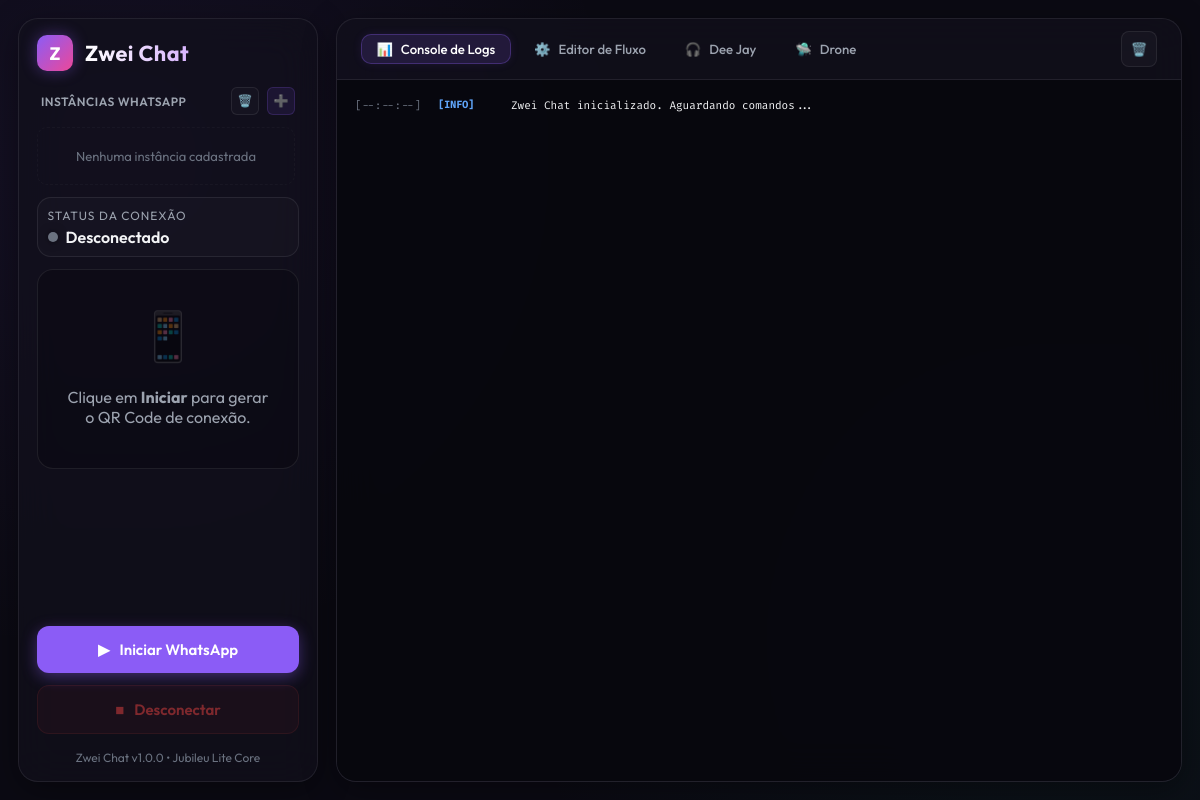
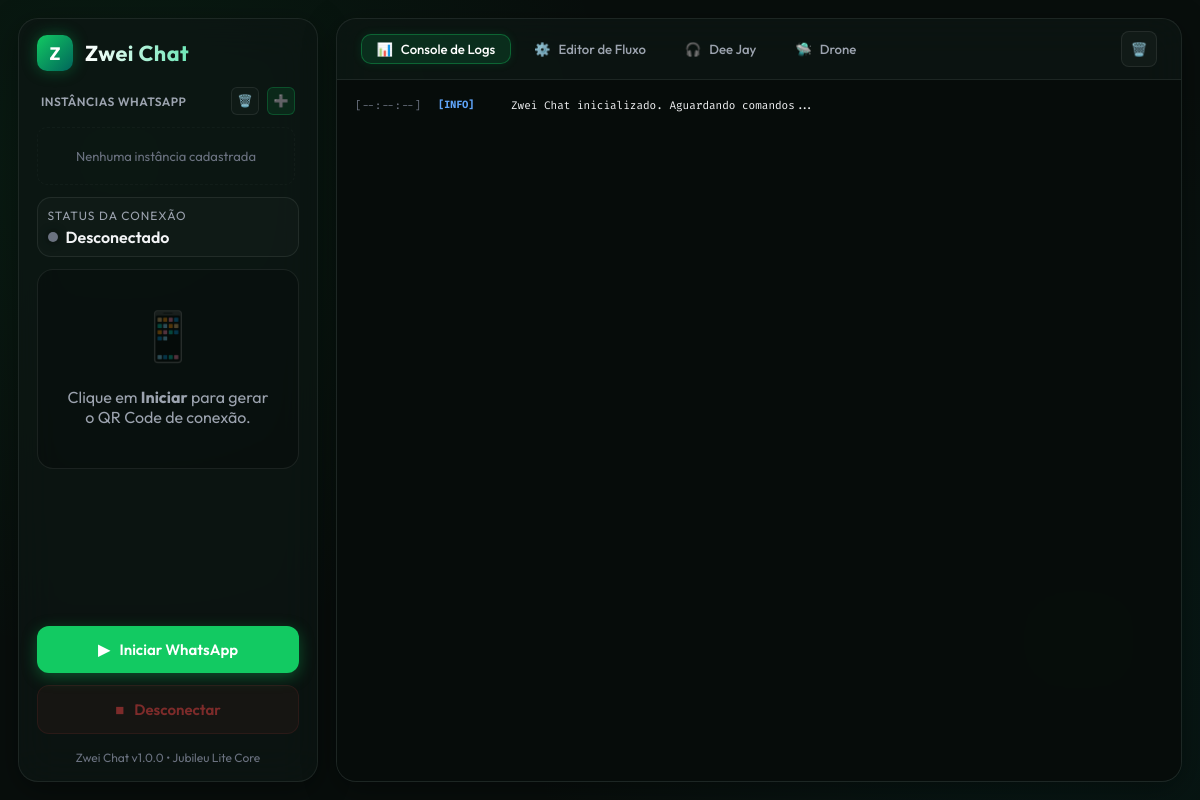
Before and after one commit to ItMeMario/Jubileu, an Electron app: page Zwei Chat/renderer/html/index.html in a window 1200 px wide. Drawn offline with Linux system fonts and the light colour scheme; no server answers.

Commit message:
style(ui): atualizar paleta de cores para combinar com a logo oficial do Zwei Chat
- Substituição dos tons roxos pelas cores oficiais extraídas do ícone oficial (verde esmeralda #12CA62, menta #22E077 e teal #00655B)
- Atualização das variáveis :root globais (--primary, --primary-hover, --primary-glow, --border-glow, fundos e painéis)
- Atualização visual da Sidebar, logo, título da marca, botões de ação e abas ativas

```diff
--- a/Zwei Chat/renderer/css/index.css
+++ b/Zwei Chat/renderer/css/index.css
@@ -2,15 +2,15 @@
 @import url('https://fonts.googleapis.com/css2?family=Fira+Code:wght@400;500&family=Outfit:wght@300;400;500;600;700&display=swap');
 
 :root {
-  --bg-main: #0B0A13;
-  --bg-panel: rgba(18, 17, 28, 0.7);
+  --bg-main: #080E0C;
+  --bg-panel: rgba(13, 22, 19, 0.75);
   --border-color: rgba(255, 255, 255, 0.08);
-  --border-glow: rgba(139, 92, 246, 0.2);
+  --border-glow: rgba(18, 202, 98, 0.2);
 
   /* Palette */
-  --primary: #8B5CF6;
-  --primary-hover: #A78BFA;
-  --primary-glow: rgba(139, 92, 246, 0.4);
+  --primary: #12CA62;
+  --primary-hover: #22E077;
+  --primary-glow: rgba(18, 202, 98, 0.35);
 
   --success: #10B981;
   --success-glow: rgba(16, 185, 129, 0.3);
@@ -25,7 +25,7 @@
   --text-muted: #9CA3AF;
   --text-dark: #6B7280;
 
-  --terminal-bg: rgba(7, 6, 12, 0.85);
+  --terminal-bg: rgba(6, 12, 10, 0.85);
 }
 
 * {
@@ -38,8 +38,8 @@ body {
   font-family: 'Outfit', sans-serif;
   background-color: var(--bg-main);
   background-image:
-    radial-gradient(circle at 10% 20%, rgba(139, 92, 246, 0.08) 0%, transparent 40%),
-    radial-gradient(circle at 90% 80%, rgba(16, 185, 129, 0.05) 0%, transparent 45%);
+    radial-gradient(circle at 10% 20%, rgba(18, 202, 98, 0.08) 0%, transparent 40%),
+    radial-gradient(circle at 90% 80%, rgba(0, 101, 91, 0.12) 0%, transparent 45%);
   color: var(--text-main);
   height: 100vh;
   overflow: hidden;
@@ -72,8 +72,8 @@ body {
 }
 
 .glass-panel:hover {
-  border-color: rgba(139, 92, 246, 0.15);
-  box-shadow: 0 8px 32px 0 rgba(139, 92, 246, 0.05);
+  border-color: rgba(18, 202, 98, 0.2);
+  box-shadow: 0 8px 32px 0 rgba(0, 101, 91, 0.12);
 }
 
 /* Left Panel Style */
@@ -92,7 +92,7 @@ body {
 .brand-logo {
   width: clamp(28px, 3vw, 38px);
   height: clamp(28px, 3vw, 38px);
-  background: linear-gradient(135deg, var(--primary), #EC4899);
+  background: linear-gradient(135deg, #12CA62, #00655B);
   border-radius: 10px;
   display: flex;
   justify-content: center;
@@ -106,7 +106,7 @@ body {
 .brand-title {
   font-size: clamp(16px, 1.8vw, 24px);
   font-weight: 700;
-  background: linear-gradient(to right, #FFFFFF, #D8B4FE);
+  background: linear-gradient(to right, #FFFFFF, #6EE7B7);
   -webkit-background-clip: text;
   background-clip: text;
   -webkit-text-fill-color: transparent;
@@ -224,7 +224,7 @@ body {
   left: 0;
   right: 0;
   bottom: 0;
-  background: rgba(11, 10, 19, 0.85);
+  background: rgba(8, 14, 12, 0.85);
   display: flex;
   flex-direction: column;
   justify-content: center;
@@ -244,7 +244,7 @@ body {
 .spinner {
   width: 40px;
   height: 40px;
-  border: 3px solid rgba(139, 92, 246, 0.1);
+  border: 3px solid rgba(18, 202, 98, 0.15);
   border-radius: 50%;
   border-top-color: var(--primary);
   animation: spin 1s linear infinite;
@@ -529,9 +529,9 @@ body {
 
 .tab-btn.active {
   color: white;
-  background: rgba(139, 92, 246, 0.15);
-  border-color: rgba(139, 92, 246, 0.3);
-  box-shadow: 0 0 10px rgba(139, 92, 246, 0.1);
+  background: rgba(18, 202, 98, 0.14);
+  border-color: rgba(18, 202, 98, 0.35);
+  box-shadow: 0 0 10px rgba(18, 202, 98, 0.12);
 }
 
 .tab-content {
@@ -565,7 +565,7 @@ body {
   left: 0;
   right: 0;
   bottom: 0;
-  background-color: rgba(7, 6, 12, 0.8);
+  background-color: rgba(6, 12, 10, 0.82);
   backdrop-filter: blur(8px);
   -webkit-backdrop-filter: blur(8px);
   display: flex;
@@ -666,9 +666,9 @@ body {
 }
 
 .icon-btn-add {
-  background: rgba(139, 92, 246, 0.1);
-  border: 1px solid rgba(139, 92, 246, 0.2);
-  color: var(--primary-hover);
+  background: rgba(18, 202, 98, 0.1);
+  border: 1px solid rgba(18, 202, 98, 0.25);
+  color: #34D399;
   width: 28px;
   height: 28px;
   border-radius: 6px;
@@ -752,13 +752,13 @@ body {
 
 .instance-item:hover {
   background: rgba(255, 255, 255, 0.04);
-  border-color: rgba(139, 92, 246, 0.15);
+  border-color: rgba(18, 202, 98, 0.2);
 }
 
 .instance-item.active {
-  background: rgba(139, 92, 246, 0.08);
-  border-color: rgba(139, 92, 246, 0.3);
-  box-shadow: 0 0 8px rgba(139, 92, 246, 0.1);
+  background: rgba(18, 202, 98, 0.08);
+  border-color: rgba(18, 202, 98, 0.35);
+  box-shadow: 0 0 8px rgba(18, 202, 98, 0.12);
 }
 
 .instance-item-info {
@@ -814,7 +814,7 @@ body {
 
 /* Estilo unificado para inputs numéricos do sistema */
 .dj-number-input {
-  background: rgba(7, 6, 12, 0.6);
+  background: rgba(6, 12, 10, 0.6);
   border: 1px solid var(--border-color);
   border-radius: 10px;
   color: var(--text-main);
@@ -826,7 +826,7 @@ body {
 }
 
 .dj-number-input:focus {
-  border-color: rgba(139, 92, 246, 0.4);
+  border-color: rgba(18, 202, 98, 0.45);
   box-shadow: 0 0 10px var(--primary-glow);
 }
 
```
